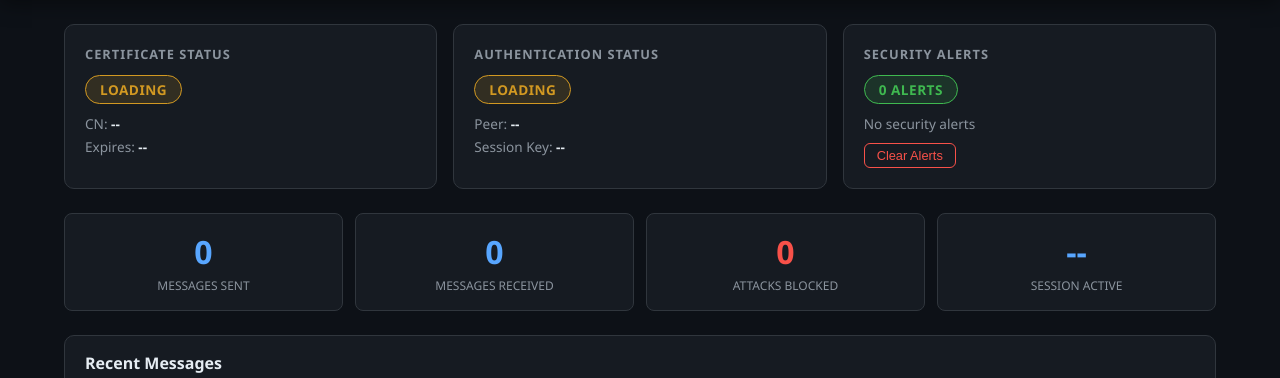
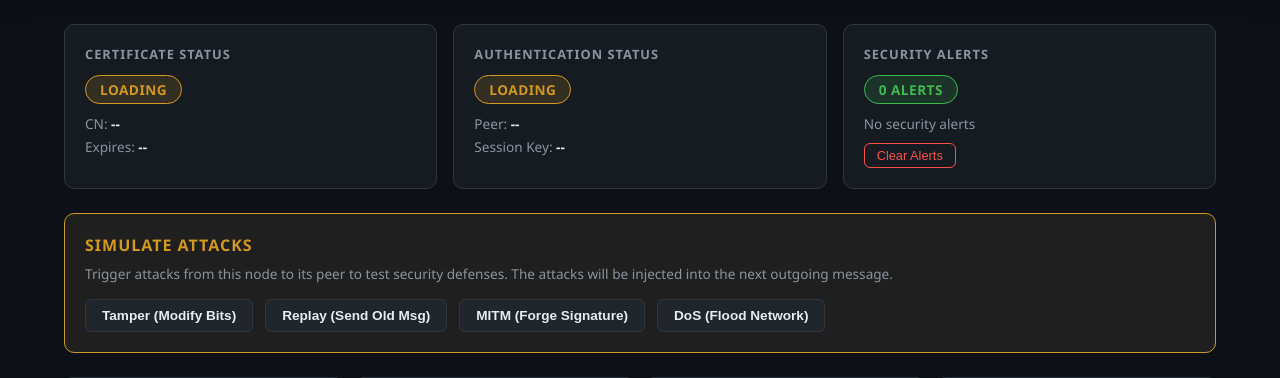
Before and after one commit to Jackshan-Venujan/V2V-Communication-IS-Project, a Flask app: page / in a window 1280 px wide. Shown: the part 98-476 px from the top of the page. Run offline with Flask 3, Linux system fonts and the light colour scheme; data that the repository does not hold is empty.

Commit message:
feat: implement Flask dashboard for real-time V2V security monitoring and attack simulation

```diff
--- a/dashboard/app.py
+++ b/dashboard/app.py
@@ -47,4 +47,11 @@ def create_app(node) -> Flask:
         node.logger.clear_alerts()
         return jsonify({"status": "cleared"})
 
+    @app.route("/api/attack/<attack_type>", methods=["POST"])
+    def api_attack(attack_type):
+        if attack_type in ["tamper", "replay", "mitm", "dos"]:
+            node.trigger_attack(attack_type)
+            return jsonify({"status": "attack_triggered", "type": attack_type})
+        return jsonify({"error": "Unknown attack"}), 400
+
     return app
--- a/dashboard/templates/dashboard.html
+++ b/dashboard/templates/dashboard.html
@@ -119,6 +119,41 @@
             transition: background 0.2s;
         }
         .btn-clear:hover { background: rgba(248,81,73,0.15); }
+
+        /* ── Attack Simulation ──────────────────────────── */
+        .attack-panel {
+            background: #1f1f1f;
+            border: 1px solid #d29922;
+            border-radius: 10px;
+            padding: 20px;
+            margin-bottom: 24px;
+        }
+        .attack-panel h3 { color: #d29922; font-size: 1em; text-transform: uppercase; letter-spacing: 1px; margin-bottom: 8px; }
+        .attack-panel p { color: #8b949e; font-size: 0.85em; margin-bottom: 16px; }
+        .attack-buttons {
+            display: flex;
+            gap: 12px;
+            flex-wrap: wrap;
+        }
+        .btn-attack {
+            background: #21262d;
+            border: 1px solid #30363d;
+            color: #e6edf3;
+            padding: 8px 16px;
+            border-radius: 6px;
+            cursor: pointer;
+            font-size: 0.85em;
+            font-weight: 600;
+            transition: all 0.2s;
+        }
+        .btn-attack:hover {
+            border-color: #8b949e;
+            background: #30363d;
+        }
+        .btn-attack:disabled {
+            opacity: 0.5;
+            cursor: not-allowed;
+        }
     </style>
 </head>
 <body>
@@ -153,6 +188,18 @@
                     <div id="alert-latest">No security alerts</div>
                 </div>
                 <button class="btn-clear" onclick="clearAlerts()">Clear Alerts</button>
+            </div>
+        </div>
+
+        <!-- Attack Simulation Panel -->
+        <div class="attack-panel">
+            <h3>Simulate Attacks</h3>
+            <p>Trigger attacks from this node to its peer to test security defenses. The attacks will be injected into the next outgoing message.</p>
+            <div class="attack-buttons">
+                <button class="btn-attack" id="btn-tamper" onclick="triggerAttack('tamper', this)">Tamper (Modify Bits)</button>
+                <button class="btn-attack" id="btn-replay" onclick="triggerAttack('replay', this)">Replay (Send Old Msg)</button>
+                <button class="btn-attack" id="btn-mitm" onclick="triggerAttack('mitm', this)">MITM (Forge Signature)</button>
+                <button class="btn-attack" id="btn-dos" onclick="triggerAttack('dos', this)">DoS (Flood Network)</button>
             </div>
         </div>
 
@@ -289,6 +336,23 @@
             fetchState();
         }
 
+        async function triggerAttack(attackType, btnElement) {
+            if (btnElement) {
+                btnElement.disabled = true;
+                const originalText = btnElement.textContent;
+                btnElement.textContent = 'Triggered...';
+                setTimeout(() => {
+                    btnElement.textContent = originalText;
+                    btnElement.disabled = false;
+                }, 1500);
+            }
+            try {
+                await fetch('/api/attack/' + attackType, { method: 'POST' });
+            } catch (e) {
+                console.error('Failed to trigger attack', e);
+            }
+        }
+
         setInterval(fetchState, 3000);
         fetchState();
     </script>
```
Also changed, not shown: node/vehicle_node.py (+46 -6 lines).
